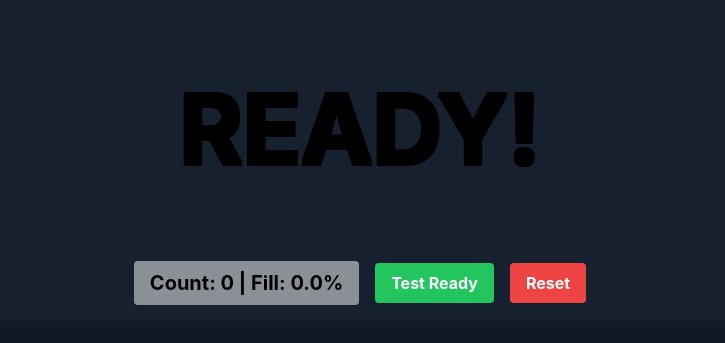
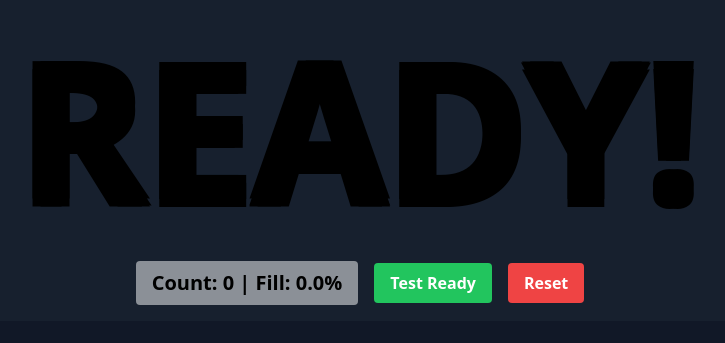
Before and after one commit to dr-data/hashtag-word-obs, a React (Create React App) app in the folder client/: page / in a window 1280 px wide. Shown: the part 271-614 px from the top of the page, without its empty margins (280-1005 px from the left). Built offline with nearby package versions, Linux system fonts and the light colour scheme; no server answers.

Commit message:
fixed sync different tabs, adding explosion

```diff
--- a/client/src/components/FillOverlay.js
+++ b/client/src/components/FillOverlay.js
@@ -1,12 +1,34 @@
 import React, { useState, useEffect, useRef } from 'react';
+
+const ExplodedLetter = ({ letter, index, active }) => {
+  if (!active) return <span>{letter}</span>;
+
+  const randomAngle = Math.random() * 360;
+  const randomDistance = 200 + Math.random() * 400;
+  const delay = index * 50;
+
+  return (
+    <span
+      style={{
+        display: 'inline-block',
+        transform: active ? `translate(${Math.cos(randomAngle) * randomDistance}px, ${Math.sin(randomAngle) * randomDistance}px) rotate(${randomAngle}deg)` : 'none',
+        transition: `transform 1s ease-out ${delay}ms, opacity 1s ease-out ${delay}ms`,
+        opacity: active ? 0 : 1
+      }}
+    >
+      {letter}
+    </span>
+  );
+};
 
 const FillOverlay = () => {
   const [fillPercentage, setFillPercentage] = useState(0);
   const [messages, setMessages] = useState([]);
+  const [isExploded, setIsExploded] = useState(false);
   const wsRef = useRef(null);
+  const animationFrameRef = useRef();
 
   useEffect(() => {
-    // Connect to WebSocket server
     wsRef.current = new WebSocket(`ws://${window.location.host}`);
 
     wsRef.current.onopen = () => {
@@ -21,12 +43,12 @@ const FillOverlay = () => {
         setMessages(prev => [...prev, data]);
       } else if (data.type === 'reset') {
         setMessages([]);
+        setIsExploded(false);
       }
     };
 
     wsRef.current.onclose = () => {
       console.log('WebSocket disconnected');
-      // Attempt to reconnect after 3 seconds
       setTimeout(() => {
         if (wsRef.current) {
           wsRef.current = new WebSocket(`ws://${window.location.host}`);
@@ -38,87 +60,113 @@ const FillOverlay = () => {
       if (wsRef.current) {
         wsRef.current.close();
       }
+      if (animationFrameRef.current) {
+        cancelAnimationFrame(animationFrameRef.current);
+      }
     };
   }, []);
 
   // Exponential fill calculation
   useEffect(() => {
-    const k = 10; // Adjust this for faster/slower filling
+    const k = 15;
     const x = messages.length;
     const newPercentage = (1 - Math.exp(-x/k)) * 100;
     setFillPercentage(Math.min(newPercentage, 100));
-    console.log(`Messages: ${x}, Fill: ${newPercentage.toFixed(1)}%`);
 
-    // Trigger explosion effect at 90%
-    if (newPercentage >= 90) {
-      const container = document.querySelector('.fill-container');
+    // Trigger explosion at 90%
+    if (newPercentage >= 75 && !isExploded) {
+      setIsExploded(true);
+
+      // Add shake animation
+      const container = document.querySelector('.ready-container');
       if (container) {
-        container.classList.add('explode');
-        setTimeout(() => container.classList.remove('explode'), 1000);
+        container.classList.add('shake');
+        setTimeout(() => {
+          container.classList.remove('shake');
+        }, 1000);
       }
     }
-  }, [messages]);
+  }, [messages, isExploded]);
 
-  // Test function
   const handleTestClick = () => {
-    if (wsRef.current && wsRef.current.readyState === WebSocket.OPEN) {
+    if (wsRef.current?.readyState === WebSocket.OPEN) {
       wsRef.current.send(JSON.stringify({ type: 'test' }));
     }
   };
 
-  // Reset function
   const handleReset = () => {
-    if (wsRef.current && wsRef.current.readyState === WebSocket.OPEN) {
+    if (wsRef.current?.readyState === WebSocket.OPEN) {
       wsRef.current.send(JSON.stringify({ type: 'reset' }));
     }
   };
 
+  // Split "READY!" into individual letters
+  const letters = "READY!".split("");
+
+  const textStyle = {
+    fontSize: '12rem',
+    fontWeight: 'bold',
+    textShadow: `
+      -2px -2px 0 #000,
+      2px -2px 0 #000,
+      -2px 2px 0 #000,
+      2px 2px 0 #000,
+      -4px -4px 0 #000,
+      4px -4px 0 #000,
+      -4px 4px 0 #000,
+      4px 4px 0 #000
+    `,
+    color: 'transparent',
+    WebkitTextStroke: '6px black'
+  };
+
+  const animationStyle = !isExploded ? {
+    transform: `
+      translateX(${(fillPercentage/45) * Math.sin(Date.now() / 50) * 15}px)
+      rotate(${(fillPercentage/100) * Math.sin(Date.now() / 100) * 2}deg)
+      scale(${1 + (fillPercentage/100) * 0.1})
+    `,
+    transition: 'transform 0.05s ease-out'
+  } : {};
+
   return (
     <div className="relative w-full h-96 bg-gray-800/50">
-      {/* Text container */}
       <div className="absolute inset-0 flex items-center justify-center">
-        <div className="relative fill-container">
-          {/* Outline text */}
-          <h1
-            className="text-8xl font-bold relative"
-            style={{
-              color: 'transparent',
-              WebkitTextStroke: '3px black',
-              textShadow: `
-                -1px -1px 0 #000,
-                1px -1px 0 #000,
-                -1px 1px 0 #000,
-                1px 1px 0 #000,
-                -2px -2px 0 #000,
-                2px -2px 0 #000,
-                -2px 2px 0 #000,
-                2px 2px 0 #000
-              `
-            }}
-          >
-            READY!
-          </h1>
+        <div className="ready-container relative" style={animationStyle}>
+          {/* Base text with outline */}
+          <div className="relative" style={textStyle}>
+            {letters.map((letter, index) => (
+              <ExplodedLetter
+                key={index}
+                letter={letter}
+                index={index}
+                active={isExploded}
+              />
+            ))}
+          </div>
 
           {/* Fill overlay */}
-          <div
-            className="absolute inset-0 overflow-hidden"
-            style={{
-              clipPath: `inset(${100 - fillPercentage}% 0 0 0)`,
-              transition: 'clip-path 0.5s ease-out'
-            }}
-          >
-            <h1
-              className="text-8xl font-bold"
+          {!isExploded && (
+            <div
+              className="absolute inset-0 overflow-hidden"
               style={{
-                background: 'linear-gradient(to top, #00ff00, #00cc00)',
-                WebkitBackgroundClip: 'text',
-                WebkitTextFillColor: 'transparent',
-                filter: 'drop-shadow(0 0 10px rgba(0, 255, 0, 0.5))'
+                clipPath: `inset(${100 - fillPercentage}% 0 0 0)`,
+                transition: 'clip-path 0.3s ease-in-out',
+                willChange: 'clip-path'
               }}
             >
-              READY!
-            </h1>
-          </div>
+              <div               style={{
+                ...textStyle,
+                color: '#00ff00',
+                WebkitTextStroke: '6px #00ff00',
+                filter: 'drop-shadow(0 0 20px rgba(0, 255, 0, 0.5))'
+              }}>
+                {letters.map((letter, index) => (
+                  <span key={index}>{letter}</span>
+                ))}
+              </div>
+            </div>
+          )}
         </div>
       </div>
 
--- a/client/src/index.css
+++ b/client/src/index.css
@@ -2,30 +2,17 @@
 @tailwind components;
 @tailwind utilities;
 
-.fill-container {
-  transition: transform 0.3s ease-out;
+.text-8xl {
+  font-size: 6rem;
+  text-shadow:
+    -1px -1px 0 #000,
+    1px -1px 0 #000,
+    -1px 1px 0 #000,
+    1px 1px 0 #000,
+    -2px -2px 0 #000,
+    2px -2px 0 #000,
+    -2px 2px 0 #000,
+    2px 2px 0 #000;
+  color: transparent;
+  -webkit-text-stroke: 3px black;
 }
-
-.fill-container.explode {
-  animation: shake 0.5s ease-in-out;
-}
-
-@keyframes shake {
-  0%, 100% { transform: scale(1); }
-  25% { transform: scale(1.1) rotate(5deg); }
-  50% { transform: scale(1.1) rotate(-5deg); }
-  75% { transform: scale(1.1) rotate(5deg); }
-}
-
-body {
-  margin: 0;
-  padding: 0;
-  font-family: -apple-system, BlinkMacSystemFont, 'Segoe UI', Roboto, Oxygen,
-    Ubuntu, Cantarell, 'Fira Sans', 'Droid Sans', 'Helvetica Neue', sans-serif;
-  -webkit-font-smoothing: antialiased;
-  -moz-osx-font-smoothing: grayscale;
-}
-
-#root {
-  height: 100vh;
-}
```
